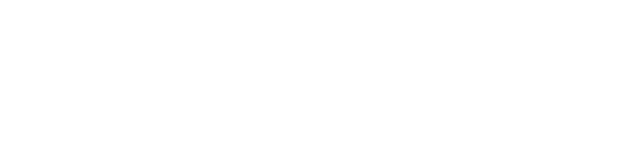
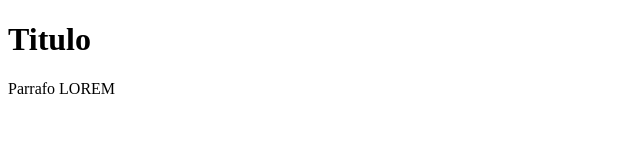
Before and after one commit to Mateo-Pons/mi_repositorio, a plain HTML site: page index.html in a window 1280 px wide. Shown: the whole page, without its empty margins (0-640 px from the left). Drawn offline with Linux system fonts and the light colour scheme.

Commit message:
Agrego Parrafo y Titulo

```diff
--- a/index.html
+++ b/index.html
@@ -8,6 +8,9 @@
     <title>Document</title>
 </head>
 <body>
-
+    <div>
+        <h1>Titulo</h1>
+        <p>Parrafo LOREM</p>
+    </div>
 </body>
 </html>
```
